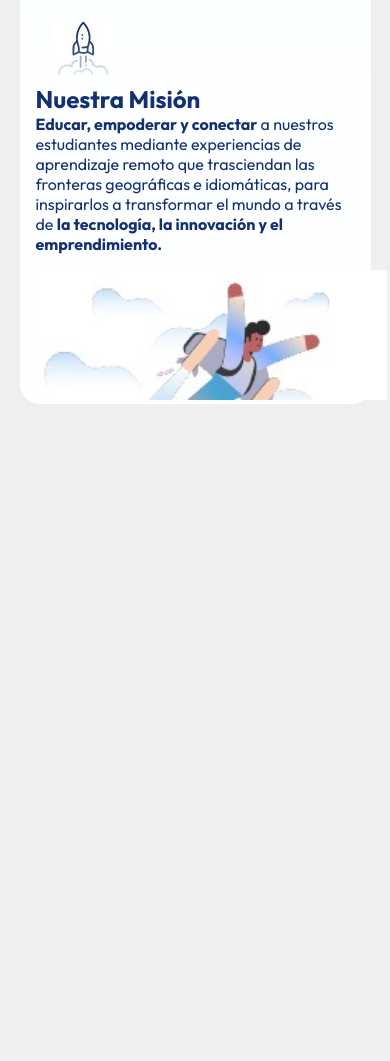
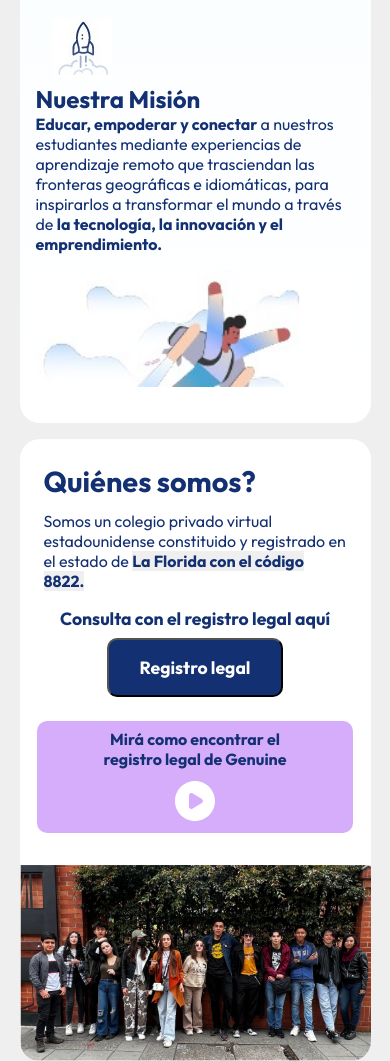
Before and after one commit to juampi85/genuine-lab-prueba-tecnica, a plain HTML site: page nosotros.html in a window 390 px wide. Shown: the part 788-1849 px from the top of the page. Before the commit the page ends 1208 px from the top, so only its background shows below. Drawn offline with Linux system fonts and the light colour scheme.

Commit message:
Finaliza detalles de la seccion mobile Nosotros

```diff
--- a/nosotros.html
+++ b/nosotros.html
@@ -107,5 +107,17 @@
         <img class="nosotros-img-mob" src="./images/nosotros-image-mob.jpg" alt="imagen de un chico volando">
       </div>
     </div>
+
+    <div class="quienes-somos">
+        <p class="quienes-title">Quiénes somos?</p>
+        <p class="somos">Somos un colegio privado virtual estadounidense constituido y registrado en el estado de <b>La Florida con el código 8822.</b></p>
+        <p class="consulta">Consulta con el registro legal aquí</p>
+        <button class="registro-btn">Registro legal</button>
+        <div class="registro-legal">
+          <p class="registro-paragraph">Mirá como encontrar el registro legal de Genuine</p>
+          <img class="registro-icon" src="./images/play-icon.svg" alt="símbolo de reproducción de video">
+        </div>
+        <img class="registro-alumnos" src="./images/usa.png" alt="alumnos de Genius en fila">
+      </div>
   </body>
 </html>
--- a/styles/nosotros.css
+++ b/styles/nosotros.css
@@ -150,6 +150,10 @@ main {
   }
 }
 
+.quienes-somos {
+  display: none;
+}
+
 /* RESPONSIVE */
 @media screen and (max-width: 430px) {
   .navbar {
@@ -208,6 +212,7 @@ main {
   .mobile-cards {
     margin-top: 2rem;
     background-color: transparent;
+    margin-bottom: 2rem;
   }
 
   .mob-card {
@@ -249,6 +254,84 @@ main {
   }
 
   .nosotros-img-mob {
-    width: 100%;
+    width: 90%;
+  }
+
+  .quienes-somos {
+    display: flex;
+    flex-direction: column;
+    width: 90vw;
+    height: auto;
+    margin: 0 auto;
+    border-radius: 20px;
+    background-color: white;
+  }
+
+  .quienes-title,
+  .somos,
+  .consulta,
+  .registro-btn,
+  .registro-legal,
+  .registro-paragraph {
+    color: #133072;
+    font-family: 'Outfit', sans-serif;
+    font-style: normal;
+    background-color: transparent;
+  }
+
+  .quienes-title {
+    margin: 1.5rem 1.5rem 0.75rem 1.5rem;
+    font-size: 1.8rem;
+    font-weight: bold;
+  }
+
+  .somos {
+    margin-left: 1.5rem;
+    margin-right: 1.5rem;
+  }
+
+  .consulta {
+    margin-top: 1rem;
+    font-weight: bold;
+    text-align: center;
+    font-size: 1.1rem;
+    margin-bottom: 0.5rem;
+  }
+
+  .registro-btn {
+    width: 50%;
+    margin: 0 auto;
+    background-color: #133072;
+    color: white;
+    font-weight: bold;
+    font-size: 1.1rem;
+    padding: 1rem;
+    border-radius: 10px;
+    margin-bottom: 1.5rem;
+  }
+
+  .registro-legal {
+    width: 90%;
+    margin: 0 auto;
+    text-align: center;
+    background-color: #d5adfb;
+    margin-bottom: 2rem;
+    border-radius: 10px;
+  }
+
+  .registro-paragraph {
+    font-weight: bold;
+    padding: 0.5rem 4rem;
+  }
+
+  .registro-icon {
+    background-color: transparent;
+    width: 3rem;
+    padding-bottom: 0.25rem;
+  }
+
+  .registro-alumnos {
+    border-bottom-left-radius: 20px;
+    border-bottom-right-radius: 20px;
   }
 }
```
Also changed, not shown: images/play-icon.svg (added).
